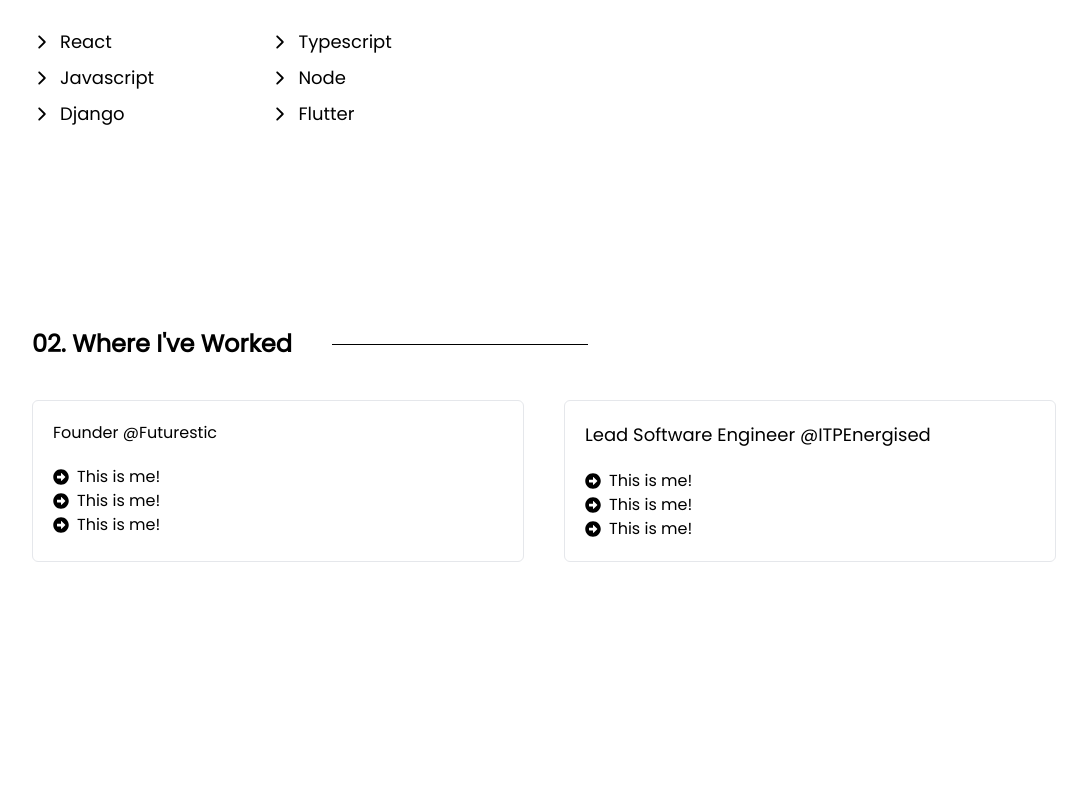
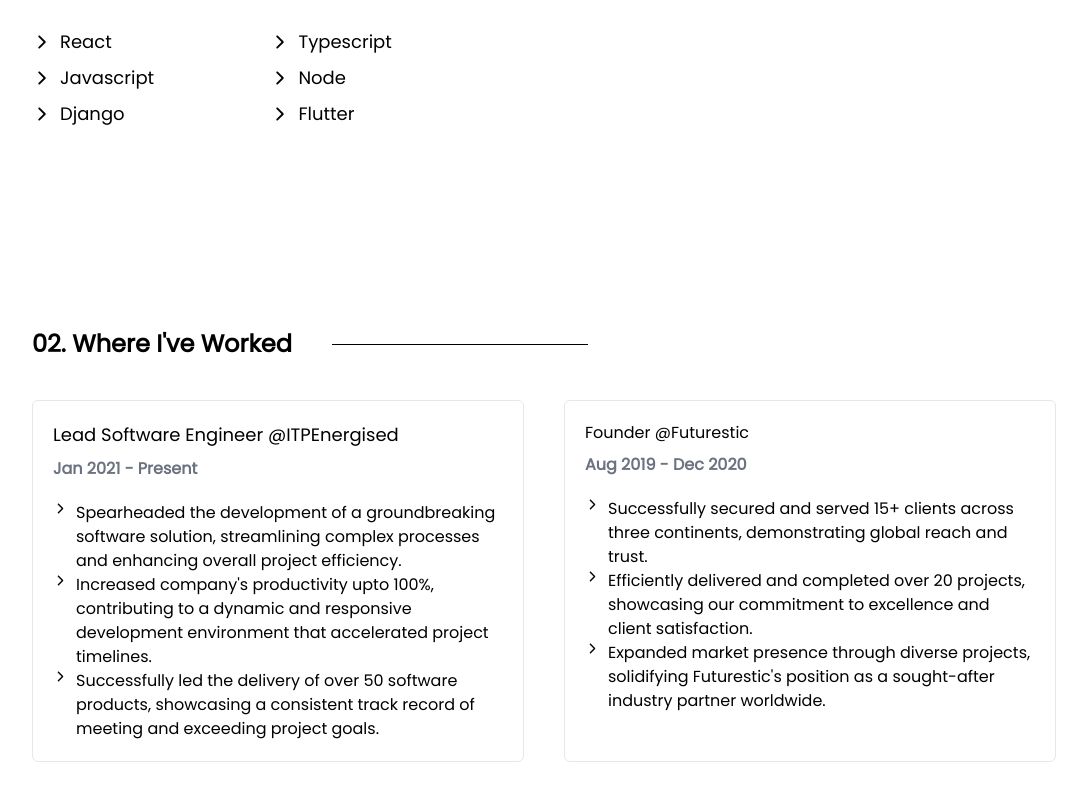
Before and after one commit to techsmartjsk/Portfolio, a React (Create React App) app: page / in a window 1280 px wide. Shown: the part 1329-2129 px from the top of the page, without its empty margins (96-1183 px from the left). Before the commit the page ends 2091 px from the top, so only its background shows below. Built offline with nearby package versions, Linux system fonts and the light colour scheme.

Commit message:
Fixed : Navbar color and Added experience information

```diff
--- a/src/components/about.js
+++ b/src/components/about.js
@@ -1,34 +1,45 @@
+import { IoIosArrowForward } from 'react-icons/io'
 
-import { IoIosArrowForward } from "react-icons/io";
-
-export default function About(){
+export default function About() {
   const tech_list = [
     'React',
     'Typescript',
     'Javascript',
     'Node',
     'Django',
-        'Flutter'
+    'Flutter',
   ]
-    return(
-        <div id="about" className="px-10 mb-[200px] lg:px-32 flex flex-col gap-10 z-10">
-            <div className="flex gap-10 items-center">
-                <h2 className="text-2xl font-bold">01. About Me</h2>
-                <div className="hidden lg:block lg:w-64 bg-black h-[1px]">
-
+  return (
+    <div
+      id='about'
+      className='px-10 mb-[200px] lg:px-32 flex flex-col gap-10 z-10'
+    >
+      <div className='flex gap-10 items-center'>
+        <h2 className='text-2xl font-bold'>01. About Me</h2>
+        <div className='hidden lg:block lg:w-64 bg-black h-[1px]'></div>
       </div>
+      <div className='lg:w-1/2'>
+        <p className='text-md lg:text-lg'>
+          I specialize in TypeScript, JavaScript, React, Django, and the Nest
+          framework. Guided by a collaborative ethos, I prioritize clean,
+          user-centric solutions. <br />
+          <br />
+          Whether architecting intuitive frontend experiences or navigating
+          robust backend frameworks, I emphasize adaptability and efficiency. My
+          journey is marked by continuous learning, a commitment to
+          collaborative problem-solving, and a genuine passion for delivering
+          impactful software solutions that resonate with both users and
+          development teams.
+        </p>
+        <div className='flex flex-wrap gap-2 w-full mt-10'>
+          {tech_list.map((tech) => {
+            return (
+              <div className='flex w-[45%] lg:w-[45%] items-center gap-2 cursor-pointer'>
+                <IoIosArrowForward color='black' fontSize={20} />
+                <p className='text-md lg:text-lg'>{tech}</p>
               </div>
-            <div className="lg:w-1/2">
-                <p className="text-md lg:text-lg">I specialize in TypeScript, JavaScript, React, Django, and the Nest framework. Guided by a collaborative ethos, I prioritize clean, user-centric solutions. <br/><br/>Whether architecting intuitive frontend experiences or navigating robust backend frameworks, I emphasize adaptability and efficiency. My journey is marked by continuous learning, a commitment to collaborative problem-solving, and a genuine passion for delivering impactful software solutions that resonate with both users and development teams.</p>
-                <div className="flex flex-wrap gap-2 w-full mt-10">
-                    {
-                        tech_list.map((tech)=>{
-                            return <div className="flex w-[45%] lg:w-[45%] items-center gap-2 cursor-pointer">
-                            <IoIosArrowForward color="black" fontSize={20}/>
-                            <p className="text-md lg:text-lg">{tech}</p>
-                        </div>
-                        })
-                    }
+            )
+          })}
         </div>
       </div>
     </div>
--- a/src/components/experience.js
+++ b/src/components/experience.js
@@ -1,52 +1,86 @@
+import { IoIosArrowForward } from 'react-icons/io'
 
-import { FaArrowAltCircleRight } from "react-icons/fa";
-import { IoIosArrowForward } from "react-icons/io";
-
-export default function Experience(){
-    const company_list = [
-        'ITPEnergised',
-        'Futurestic'
-    ]
-    return(
-        <div id="experience" className="px-10 mb-[200px] lg:px-32 flex flex-col gap-10 z-10">
-            <div className="flex gap-10 items-center">
-                <h2 className="text-2xl font-bold">02. Where I've Worked</h2>
-                <div className="hidden lg:block lg:w-64 bg-black h-[1px]">
-
+export default function Experience() {
+  const company_list = ['ITPEnergised', 'Futurestic']
+  return (
+    <div
+      id='experience'
+      className='px-10 mb-[200px] lg:px-32 flex flex-col gap-10 z-10'
+    >
+      <div className='flex gap-10 items-center'>
+        <h2 className='text-2xl font-bold'>02. Where I've Worked</h2>
+        <div className='hidden lg:block lg:w-64 bg-black h-[1px]'></div>
       </div>
+      <div className='flex flex-col lg:flex-row gap-10'>
+        <div className='rounded-md p-5 border-[1px] lg:w-1/2'>
+          <a href='https://itpenergised.com/' className='text-lg'>
+            Lead Software Engineer @ITPEnergised
+          </a>
+          <p className='text-gray-500 font-bold my-2'>Jan 2021 - Present</p>
+          <ul className='mt-5'>
+            <li className='flex gap-2'>
+              <div>
+                <IoIosArrowForward fontSize={15} />
               </div>
-            <div className="flex gap-10">
-                <div className="rounded-md p-5 border-[1px] w-1/2">
-                    <a href="https://futurestic.co.in/">Founder @Futurestic</a>
-                    <ul className="mt-5">
-                        <li className="flex gap-2 items-center">
-                            <FaArrowAltCircleRight/>
-                            <p>This is me!</p>
+              <p>
+                Spearheaded the development of a groundbreaking software
+                solution, streamlining complex processes and enhancing overall
+                project efficiency.
+              </p>
             </li>
-                        <li className="flex gap-2 items-center">
-                            <FaArrowAltCircleRight/>
-                            <p>This is me!</p>
+            <li className='flex gap-2'>
+              <div>
+                <IoIosArrowForward fontSize={15} />
+              </div>
+              <p>
+                Increased company's productivity upto 100%, contributing to a
+                dynamic and responsive development environment that accelerated
+                project timelines.
+              </p>
             </li>
-                        <li className="flex gap-2 items-center">
-                            <FaArrowAltCircleRight/>
-                            <p>This is me!</p>
+            <li className='flex gap-2'>
+              <div>
+                <IoIosArrowForward fontSize={15} />
+              </div>
+              <p>
+                Successfully led the delivery of over 50 software products,
+                showcasing a consistent track record of meeting and exceeding
+                project goals.
+              </p>
             </li>
           </ul>
         </div>
-                <div className="rounded-md p-5 border-[1px] w-1/2">
-                    <a href="https://itpenergised.com/" className="text-lg">Lead Software Engineer @ITPEnergised</a>
-                    <ul className="mt-5">
-                        <li className="flex gap-2 items-center">
-                            <FaArrowAltCircleRight/>
-                            <p>This is me!</p>
+        <div className='rounded-md p-5 border-[1px] lg:w-1/2'>
+          <a href='https://futurestic.co.in/'>Founder @Futurestic</a>
+          <p className='text-gray-500 font-bold my-2'>Aug 2019 - Dec 2020</p>
+          <ul className='mt-5'>
+            <li className='flex gap-2 items-start'>
+              <div>
+                <IoIosArrowForward fontSize={15} />
+              </div>
+              <p>
+                Successfully secured and served 15+ clients across three
+                continents, demonstrating global reach and trust.
+              </p>
             </li>
-                        <li className="flex gap-2 items-center">
-                            <FaArrowAltCircleRight/>
-                            <p>This is me!</p>
+            <li className='flex gap-2'>
+              <div>
+                <IoIosArrowForward fontSize={15} />
+              </div>
+              <p>
+                Efficiently delivered and completed over 20 projects, showcasing
+                our commitment to excellence and client satisfaction.
+              </p>
             </li>
-                        <li className="flex gap-2 items-center">
-                            <FaArrowAltCircleRight/>
-                            <p>This is me!</p>
+            <li className='flex gap-2'>
+              <div>
+                <IoIosArrowForward fontSize={15} />
+              </div>
+              <p>
+                Expanded market presence through diverse projects, solidifying
+                Futurestic's position as a sought-after industry partner
+                worldwide.
+              </p>
             </li>
           </ul>
         </div>
--- a/src/components/navbar.js
+++ b/src/components/navbar.js
@@ -48,22 +48,22 @@ export default function Navbar() {
             onClick={toggleMenu}
           >
             <div
-              className={`bg-${
-                menuOpen ? 'white' : 'black'
+              className={`${
+                menuOpen ? 'bg-white' : 'bg-black'
               } h-[2px] w-8 mb-1.5 transform ${
                 menuOpen ? 'rotate-45 translate-y-2 delay-100' : 'translate-x-0'
               } transition-all ease-in-out`}
             ></div>
             <div
-              className={`bg-${
-                menuOpen ? 'white' : 'black'
+              className={`${
+                menuOpen ? 'bg-white' : 'bg-black'
               } h-[2px] w-6 mb-1.5 opacity-0 ${
                 menuOpen ? 'opacity-0' : 'opacity-100 delay-100'
               } transition-all ease-in-out`}
             ></div>
             <div
-              className={`bg-${
-                menuOpen ? 'white' : 'black'
+              className={`${
+                menuOpen ? 'bg-white' : 'bg-black'
               } h-[2px] w-8 mb-1.5 transform ${
                 menuOpen
                   ? '-rotate-45 -translate-y-2 delay-100'
--- a/src/index.css
+++ b/src/index.css
@@ -5,5 +5,5 @@
 body {
   font-family: 'Poppins', sans-serif;
   background-color: white;
-  overflow-x: hidden;
+  overflow-x: hidden !important;
 }
--- a/src/pages/home.js
+++ b/src/pages/home.js
@@ -10,8 +10,8 @@ export default function Home() {
       <Navbar />
       <Hero />
       <ContactButtons />
-      <About/>
-      <Experience/>
+      <About />
+      <Experience />
     </>
   )
 }
```
Lines whose indentation alone changed are shown as unchanged.
